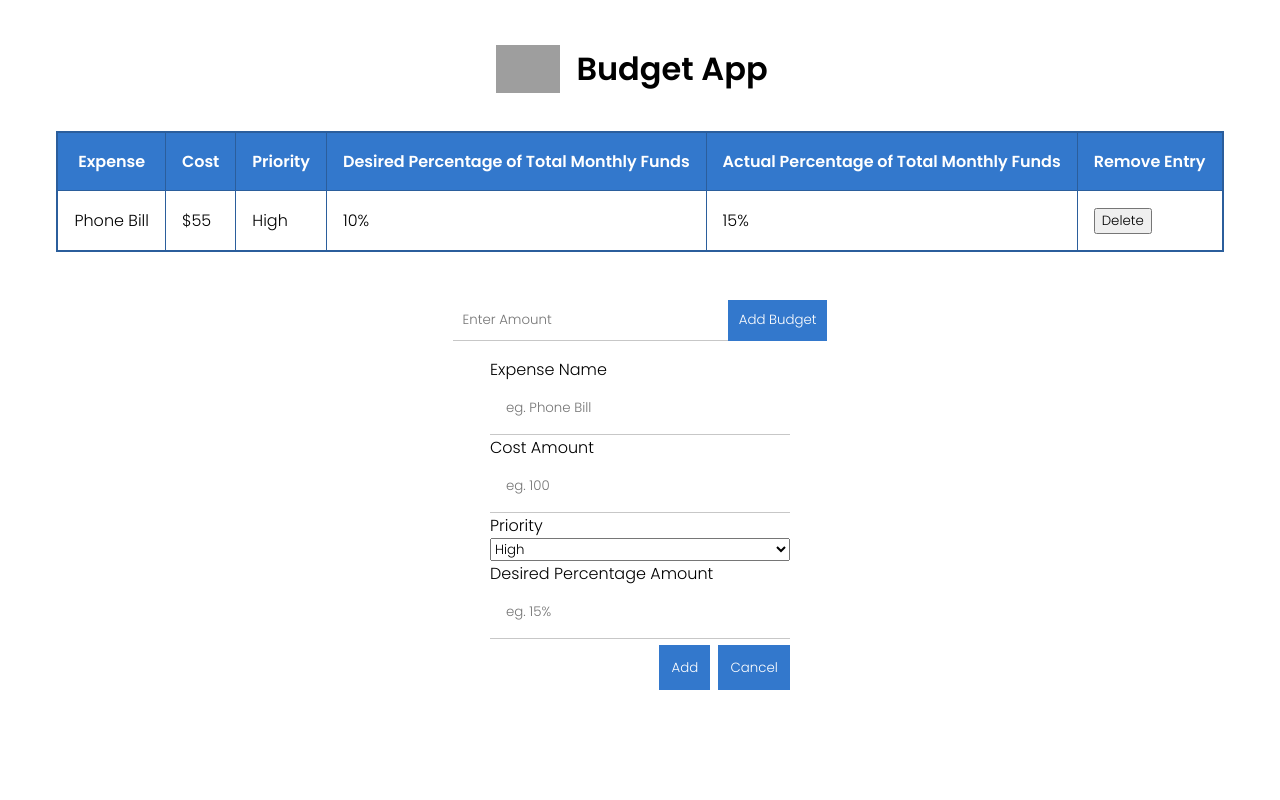
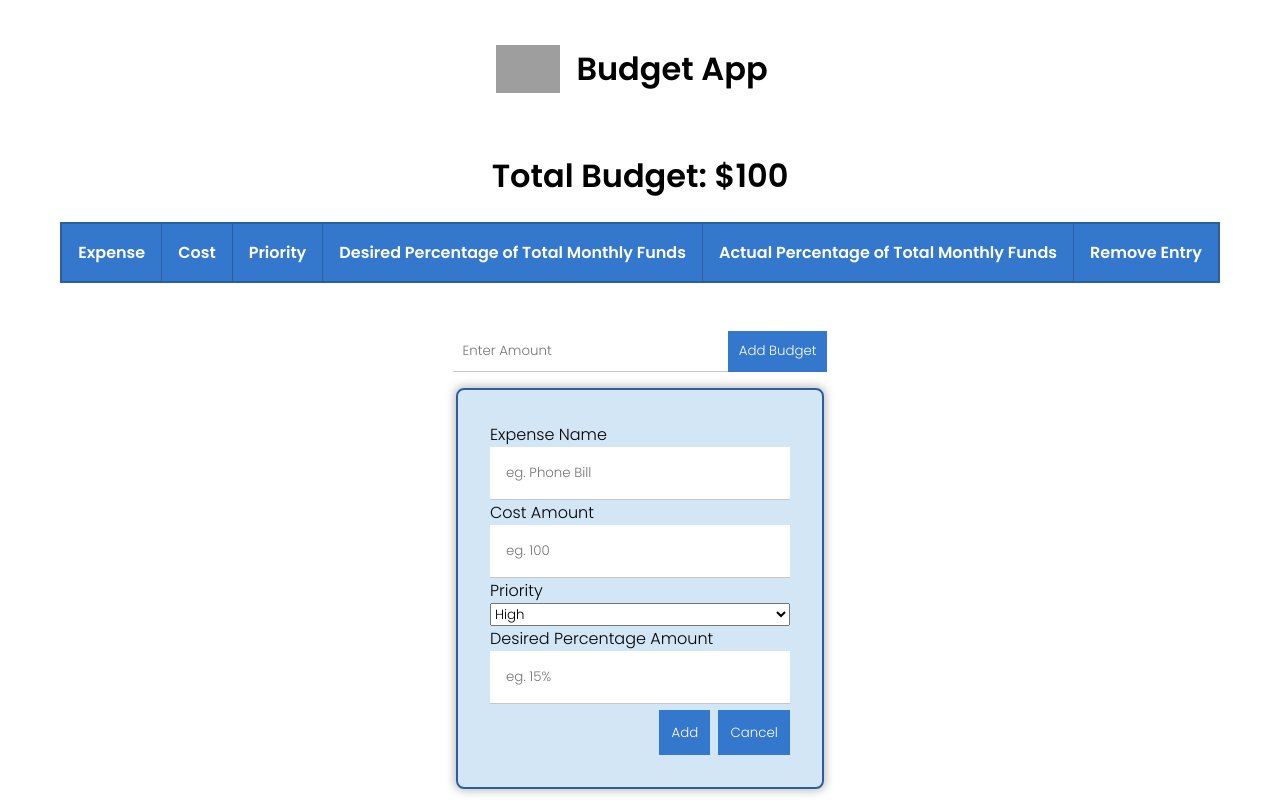
Before and after one commit to Ali-Row/Angular-Budget-App, an Angular app: page / in a window 1280 px wide. Built offline with nearby package versions, Linux system fonts and the light colour scheme; grey boxes are pictures that could not be loaded.

Commit message:
Work on typescript logic for budget component

```diff
--- a/src/app/components/budget.component.css
+++ b/src/app/components/budget.component.css
@@ -83,4 +83,14 @@ table {
   padding: 0.7rem;
   margin-left: 0.5rem;
 }
+
+.expense-input-wrapper {
+  background: rgba(195, 221, 243, 0.728);
+  padding: 2rem;
+  border-radius: 0.5rem;
+  border: solid #2b5e9c 0.13rem;
+  margin-top: 1rem;
+  -webkit-box-shadow: 0px 0px 9px 2px rgba(79, 79, 79, 0.363);
+          box-shadow: 0px 0px 9px 2px rgba(79, 79, 79, 0.363);
+}
 /*# sourceMappingURL=budget.component.css.map */
--- a/src/app/components/budget.component.html
+++ b/src/app/components/budget.component.html
@@ -1,3 +1,5 @@
+<h1 align="center">Total Budget: ${{budgetTotal}}</h1>
+
 <div class="table-container">
     <table>
         <thead>
@@ -13,12 +15,12 @@
         <tbody>
 
             <!-- this needs to be rendered dynamically -->
-            <tr>
-                <td>Phone Bill</td>
-                <td>$55</td>
-                <td>High</td>
-                <td>10%</td>
-                <td>15%</td>
+            <tr *ngFor="let data of expenses">
+                <td>{{data.expenseName}}</td>
+                <td>{{data.costAmount}}</td>
+                <td>{{data.priority}}</td>
+                <td>{{data.desiredPercentage}}</td>
+                <td>{{data.actualPercentage}}</td>
                 <td><button>Delete</button></td>
             </tr>
 
@@ -26,9 +28,10 @@
     </table>
 </div>
 
+
 <div class="input-container" align="center">
-    <input type="text" id="enterBudget" placeholder="Enter Amount"/>
-    <button>Add Budget</button>
+    <input id="budgetInput" placeholder="Enter Amount"/>
+    <button (click)="updateBudgetAmount(budgetInput)">Add Budget</button>
 </div>
 
 <div class="expense-container" align="center">
--- a/src/app/components/budget.component.scss
+++ b/src/app/components/budget.component.scss
@@ -65,3 +65,11 @@ table {
     padding: .7rem;
     margin-left: .5rem;
 }
+.expense-input-wrapper {
+    background: rgba(195, 221, 243, 0.728);
+    padding: 2rem;
+    border-radius: .5rem;
+    border: solid $table-border-color .13rem;
+    margin-top: 1rem;
+    box-shadow: 0px 0px 9px 2px rgba(79, 79, 79, 0.363);
+}
--- a/src/app/components/budget.component.ts
+++ b/src/app/components/budget.component.ts
@@ -1,4 +1,13 @@
 import { Component, OnInit } from "@angular/core";
+
+interface Expenses {
+    id: number,
+    expenseName: string,
+    costAmount: number,
+    priority: string,
+    desiredPercentage: number,
+    actualPercentage: number
+}
 
 @Component({
   selector: "app-budget",
@@ -6,9 +15,20 @@ import { Component, OnInit } from "@angular/core";
   templateUrl: "./budget.component.html"
 })
 
+
+
 export class BudgetComponent implements OnInit {
-    ngOnInit(): void {
+    ngOnInit(): void {};
+    constructor() { };
 
+    budgetInput: number = 100;
+    budgetTotal: number = 100.00;
+
+    expenses: Expenses[] = [];
+
+    updateBudgetAmount(budget: number): void {
+        console.log(budget)
+        this.budgetTotal = budget;
     }
 
 }
```
